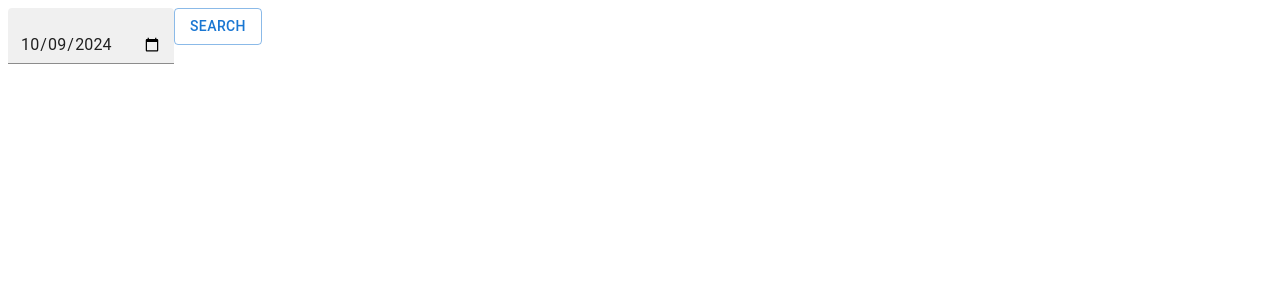
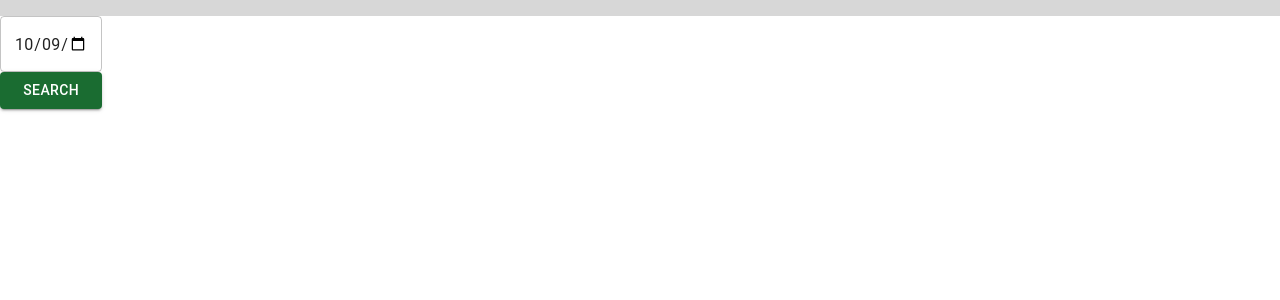
Before and after one commit to OracleTuxedo/bcap-fe, a Next.js app: page /ui in a window 1280 px wide. Shown: the top 300 px of the page. Built offline with nearby package versions, Linux system fonts and the light colour scheme.

Commit message:
layout and theme

```diff
--- a/src/components/atoms/InputDate.tsx
+++ b/src/components/atoms/InputDate.tsx
@@ -17,6 +17,14 @@ const InputDate = ({
 }: inputDateProps) => {
   return (
     <TextField
+      sx={
+        {
+          // padding: '0.25rem 0.5rem',
+          // margin: '1rem 2rem',
+          // width: '10vw',
+          // height: '2vh',
+        }
+      }
       id={title}
       type="date"
       onChange={onChangeHandler}
--- /dev/null
+++ b/src/components/molucules/header.tsx
@@ -0,0 +1,15 @@
+import { Box } from '@mui/material';
+
+const Header = () => {
+  return (
+    <Box
+      sx={{
+        width: '100vw',
+        height: '2vh',
+        bgcolor: '#D7D7D7',
+      }}
+    ></Box>
+  );
+};
+
+export default Header;
--- /dev/null
+++ b/src/pages/_app.tsx
@@ -0,0 +1,22 @@
+import { AppProvider } from '@/provider/app';
+import { NextPage } from 'next';
+import { AppProps } from 'next/app';
+import { ReactElement, ReactNode } from 'react';
+
+type NextPageWithLayout = NextPage & {
+  getLayout?: (page: ReactElement) => ReactNode;
+};
+
+type AppPropsWithLayout = AppProps & {
+  Component: NextPageWithLayout;
+};
+
+const App = ({ Component, pageProps }: AppPropsWithLayout) => {
+  const getLayout = Component.getLayout ?? ((page) => page);
+
+  const pageContent = getLayout(<Component {...pageProps} />);
+
+  return <AppProvider>{pageContent}</AppProvider>;
+};
+
+export default App;
--- a/src/pages/ui/index.tsx
+++ b/src/pages/ui/index.tsx
@@ -3,21 +3,30 @@ import { ReactElement, useState } from 'react';
 import { getToday } from '@/utils/date';
 import { buttonVariantEnum, textFieldVariantEnum } from '@/enums';
 import { CustomButton, InputDate } from '@/components/atoms';
+import Header from '@/components/molucules/header';
 
 const Ui = () => {
   const [date, setDate] = useState<string>(getToday());
 
   return (
-    <Box>
+    <Box
+      sx={{
+        display: 'flex',
+        flexDirection: 'column',
+        width: '8vw',
+        margin: 0,
+      }}
+    >
+      <Header />
       <InputDate
         title="input"
         onChangeHandler={(e) => setDate(e.target.value)}
         date={date}
-        variant={textFieldVariantEnum.FILLED}
+        variant={textFieldVariantEnum.OUTLINED}
       />
       <CustomButton
         title="search"
-        variant={buttonVariantEnum.OUTLINED}
+        variant={buttonVariantEnum.CONTAINED}
         onClickHandler={() => console.log('test')}
       />
     </Box>
@@ -25,7 +34,7 @@ const Ui = () => {
 };
 
 Ui.getLayout = function getLayout(page: ReactElement) {
-  return <>{page}</>;
+  return page;
 };
 
 export default Ui;
--- /dev/null
+++ b/src/provider/app.tsx
@@ -0,0 +1,16 @@
+import { CssBaseline, ThemeProvider } from '@mui/material';
+import { ReactNode } from 'react';
+
+import { theme } from '@/utils/theme';
+type AppProviderProps = {
+  children: ReactNode;
+};
+
+export const AppProvider = ({ children }: AppProviderProps) => {
+  return (
+    <ThemeProvider theme={theme}>
+      <CssBaseline />
+      {children}
+    </ThemeProvider>
+  );
+};
--- /dev/null
+++ b/src/utils/theme.ts
@@ -0,0 +1,55 @@
+import { red } from '@mui/material/colors';
+import { createTheme } from '@mui/material/styles';
+
+const palette = {
+  primary: {
+    // main: '#556cd6',
+    main: '#1A6C31',
+  },
+  secondary: {
+    main: '#19857b',
+  },
+  error: {
+    main: red.A400,
+  },
+};
+
+export const menuSelectStatus = {
+  sx: {
+    '.MuiPaper-root': {
+      backgroundColor: '#EDEEE9',
+    },
+    borderRadius: '4px',
+    boxShadow:
+      '0px 2px 6px 2px rgba(0, 0, 0, 0.15), 0px 1px 2px 0px rgba(0, 0, 0, 0.30)',
+  },
+};
+
+export const autocompleteStyle = {
+  '.MuiAutocomplete-inputRoot': {
+    height: '32px',
+  },
+  '.MuiAutocomplete-input': {
+    display: 'flex',
+    height: '1px',
+    padding: '0px 6px',
+    alignItems: 'center',
+    gap: '4px',
+    flex: '1 0 0',
+    fontFamily: 'Roboto',
+    fontSize: '12px',
+    fontStyle: 'normal',
+    fontWeight: '400',
+    lineHeight: '16px' /* 133.333% */,
+  },
+};
+
+export const listItemStyle = {
+  height: '32px',
+  fontSize: '12px',
+  fontStyle: 'normal',
+  fontWeight: '400',
+  lineHeight: '16px' /* 133.333% */,
+};
+
+export const theme = createTheme({ palette });
```
Lines whose indentation alone changed are shown as unchanged.
